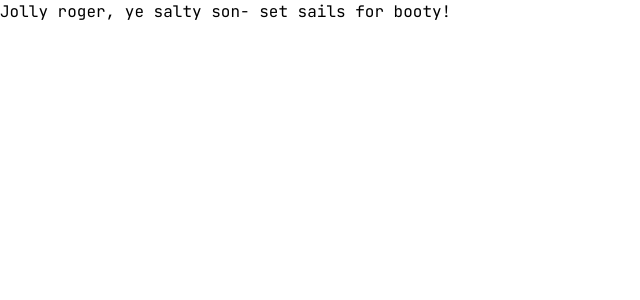
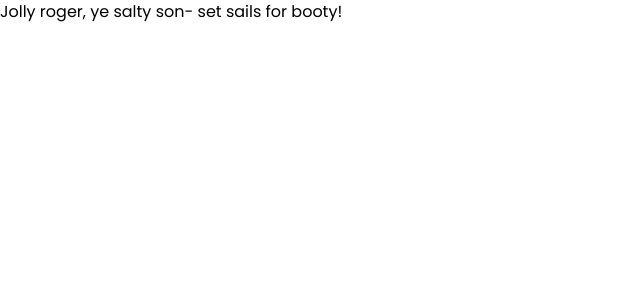
Before and after one commit to seaneoo/seano-dev, a Next.js app: page / in a window 1280 px wide. Shown: the top 300 px of the page, without its empty margins (0-640 px from the left). Built offline with nearby package versions, Linux system fonts and the light colour scheme.

Commit message:
Change default font to Poppins

```diff
--- a/src/app/fonts.ts
+++ b/src/app/fonts.ts
@@ -1,8 +1,8 @@
-import { JetBrains_Mono } from 'next/font/google'
+import { Poppins } from 'next/font/google'
 
-const jetBrainsMono = JetBrains_Mono({
-    weight: ['400', '700'],
+const base = Poppins({
+    weight: ['400', '500', '600', '700'],
     subsets: ['latin'],
 })
 
-export { jetBrainsMono }
+export { base }
--- a/src/app/layout.tsx
+++ b/src/app/layout.tsx
@@ -1,7 +1,7 @@
 import type { Metadata } from 'next'
 import './globals.css'
 import { ReactNode } from 'react'
-import { jetBrainsMono } from './fonts'
+import { base } from './fonts'
 
 export const metadata: Metadata = {
     title: "Sean O'Connor",
@@ -14,7 +14,7 @@ export default function RootLayout({
 }: Readonly<{ children: ReactNode }>) {
     return (
         <html lang='en' suppressHydrationWarning={true}>
-            <body className={`${jetBrainsMono.className}`}>{children}</body>
+            <body className={`${base.className}`}>{children}</body>
         </html>
     )
 }
```
